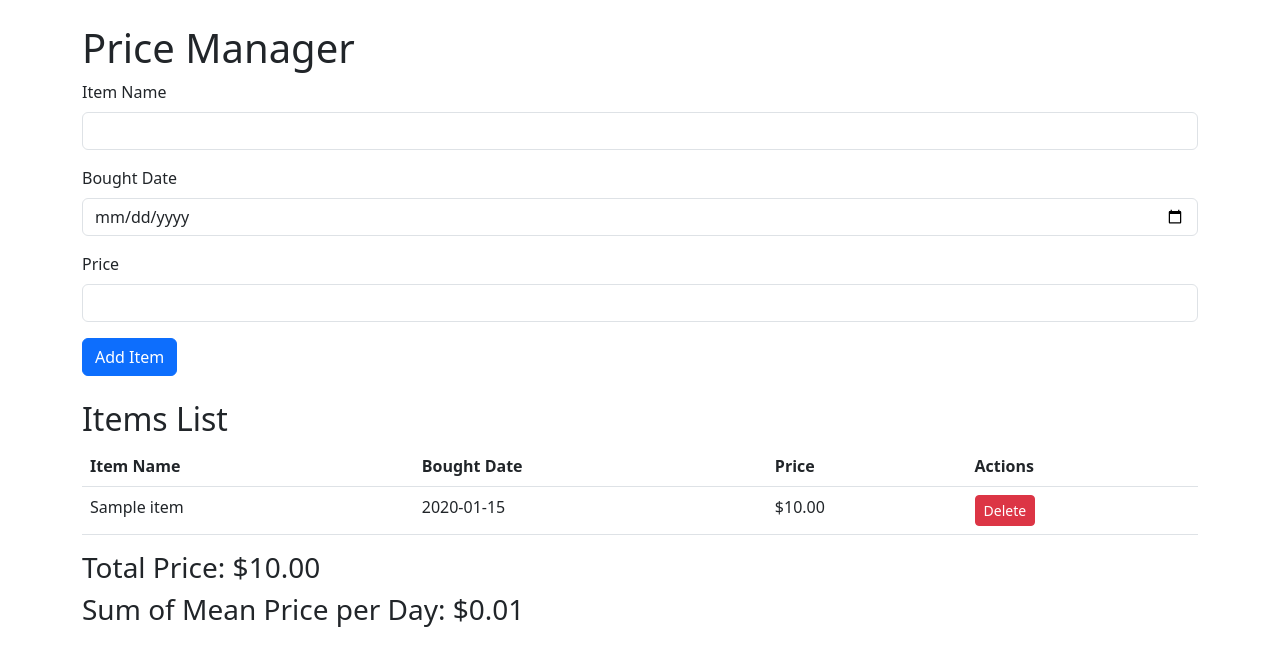
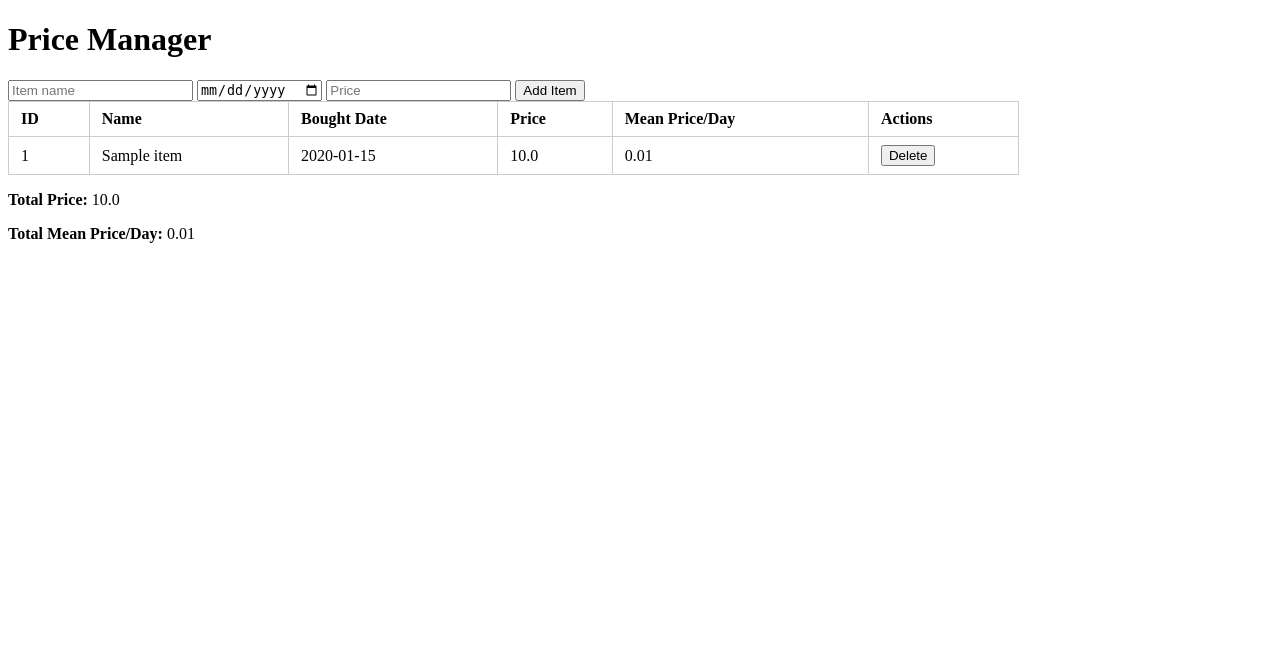
Before and after one commit to chang-zy/ThingsManager, a Flask app: page / in a window 1280 px wide. Shown: the top 666 px of the page. Run offline with Flask 3, Linux system fonts and the light colour scheme; tables that the repository leaves empty hold one stand-in row (values such as "Sample post").

Commit message:
Add files via upload

```diff
--- a/app.py
+++ b/app.py
@@ -28,13 +28,23 @@ def index():
 
     today = datetime.now().date()
     total_price = sum(item[3] for item in items)
-    total_mean = sum((item[3] / (today - datetime.strptime(item[2], '%Y-%m-%d').date()).days) if (
-                                                                                                             today - datetime.strptime(
-                                                                                                         item[2],
-                                                                                                         '%Y-%m-%d').date()).days > 0 else 0
-                     for item in items)
 
-    return render_template("index.html", items=items, total_price=total_price, total_mean=total_mean)
+    # Build a new list of items that includes the mean price per day
+    items_with_mean = []
+    for item in items:
+        item_id, name, bought_date, price = item
+        # Convert the bought_date string to a date object
+        date_obj = datetime.strptime(bought_date, '%Y-%m-%d').date()
+        # Calculate the number of days since the item was bought
+        days_diff = (today - date_obj).days
+        # Avoid division by zero: if no days have passed, set mean to 0.
+        mean_price_per_day = price / days_diff if days_diff > 0 else 0
+        items_with_mean.append((item_id, name, bought_date, price, mean_price_per_day))
+
+    # Optionally, you can also calculate a total mean across all items:
+    total_mean = sum(item[4] for item in items_with_mean)
+
+    return render_template("index.html", items=items_with_mean, total_price=total_price, total_mean=total_mean)
 
 
 @app.route('/add', methods=['POST'])
--- a/templates/index.html
+++ b/templates/index.html
@@ -2,53 +2,60 @@
 <html>
 <head>
     <title>Price Manager</title>
-    <link rel="stylesheet" href="https://cdn.jsdelivr.net/npm/bootstrap@5.3.0/dist/css/bootstrap.min.css">
+    <style>
+        table {
+            border-collapse: collapse;
+            width: 80%;
+        }
+        th, td {
+            padding: 8px 12px;
+            border: 1px solid #ccc;
+            text-align: left;
+        }
+    </style>
 </head>
 <body>
-    <div class="container">
-        <h1 class="mt-4">Price Manager</h1>
+    <h1>Price Manager</h1>
+
+    <!-- Form to add a new item -->
     <form action="{{ url_for('add_item') }}" method="post">
-            <div class="mb-3">
-                <label class="form-label">Item Name</label>
-                <input type="text" class="form-control" name="name" required>
-            </div>
-            <div class="mb-3">
-                <label class="form-label">Bought Date</label>
-                <input type="date" class="form-control" name="bought_date" required>
-            </div>
-            <div class="mb-3">
-                <label class="form-label">Price</label>
-                <input type="number" step="0.01" class="form-control" name="price" required>
-            </div>
-            <button type="submit" class="btn btn-primary">Add Item</button>
+        <input type="text" name="name" placeholder="Item name" required>
+        <input type="date" name="bought_date" required>
+        <input type="number" step="0.01" name="price" placeholder="Price" required>
+        <button type="submit">Add Item</button>
     </form>
-        <h2 class="mt-4">Items List</h2>
-        <table class="table">
+
+    <!-- Table displaying items -->
+    <table>
         <thead>
             <tr>
-                    <th>Item Name</th>
+                <th>ID</th>
+                <th>Name</th>
                 <th>Bought Date</th>
                 <th>Price</th>
+                <th>Mean Price/Day</th>
                 <th>Actions</th>
             </tr>
         </thead>
         <tbody>
             {% for item in items %}
             <tr>
+                <td>{{ item[0] }}</td>
                 <td>{{ item[1] }}</td>
                 <td>{{ item[2] }}</td>
-                    <td>${{ '%.2f' % item[3] }}</td>
+                <td>{{ item[3] }}</td>
+                <td>{{ "%.2f"|format(item[4]) }}</td>
                 <td>
                     <form action="{{ url_for('delete_item', item_id=item[0]) }}" method="post" style="display:inline;">
-                            <button type="submit" class="btn btn-danger btn-sm">Delete</button>
+                        <button type="submit">Delete</button>
                     </form>
                 </td>
             </tr>
             {% endfor %}
         </tbody>
     </table>
-        <h3>Total Price: ${{ '%.2f' % total_price }}</h3>
-        <h3>Sum of Mean Price per Day: ${{ '%.2f' % total_mean }}</h3>
-    </div>
+
+    <p><strong>Total Price:</strong> {{ total_price }}</p>
+    <p><strong>Total Mean Price/Day:</strong> {{ "%.2f"|format(total_mean) }}</p>
 </body>
 </html>
```
Lines whose indentation alone changed are shown as unchanged.
